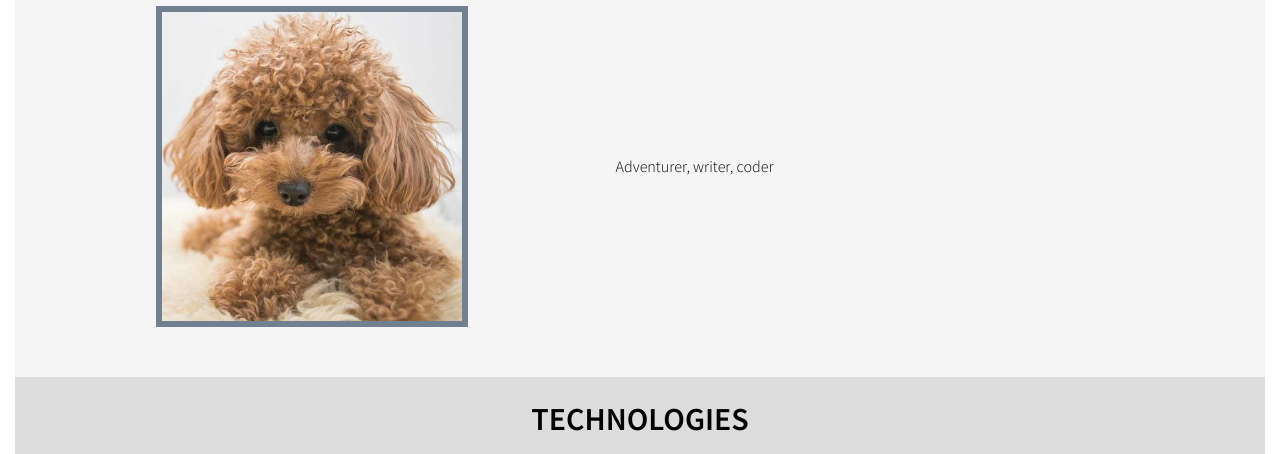
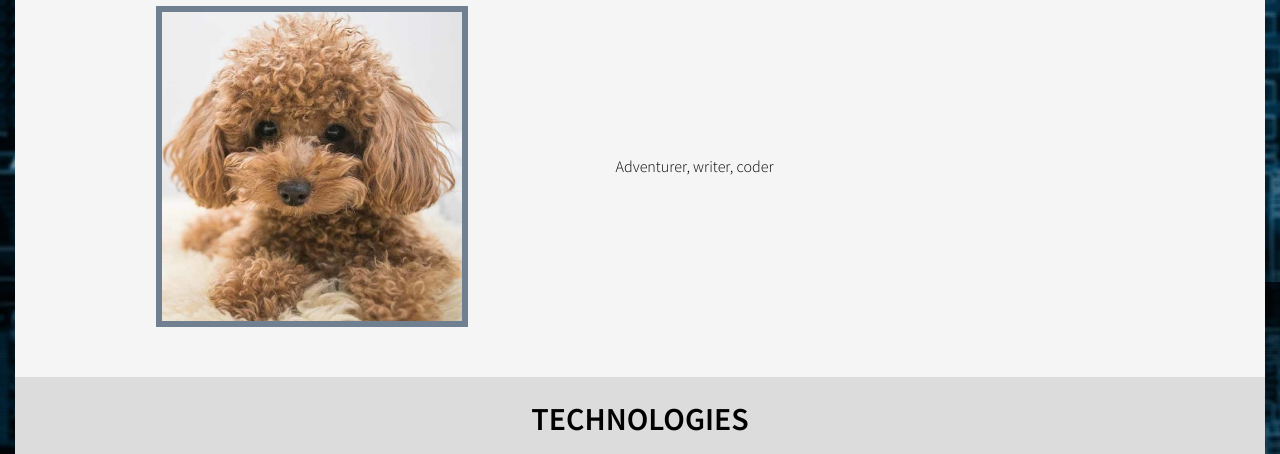
Before and after one commit to angeljubilee/portfolio, a website: page index.html in a window 1280 px wide. Shown: the part 518-972 px from the top of the page. Drawn offline with Linux system fonts and the light colour scheme.

Commit message:
Added background

```diff
--- a/style.css
+++ b/style.css
@@ -1,5 +1,12 @@
 html {
   font-family: "Source Sans Pro", sans-serif;
+  scroll-behavior: smooth;
+}
+
+body {
+  background-image: url(assets/motherboard-wallpaper.jpg);
+  background-size: cover;
+  background-attachment: fixed;
 }
 
 .text-align-center {
```
